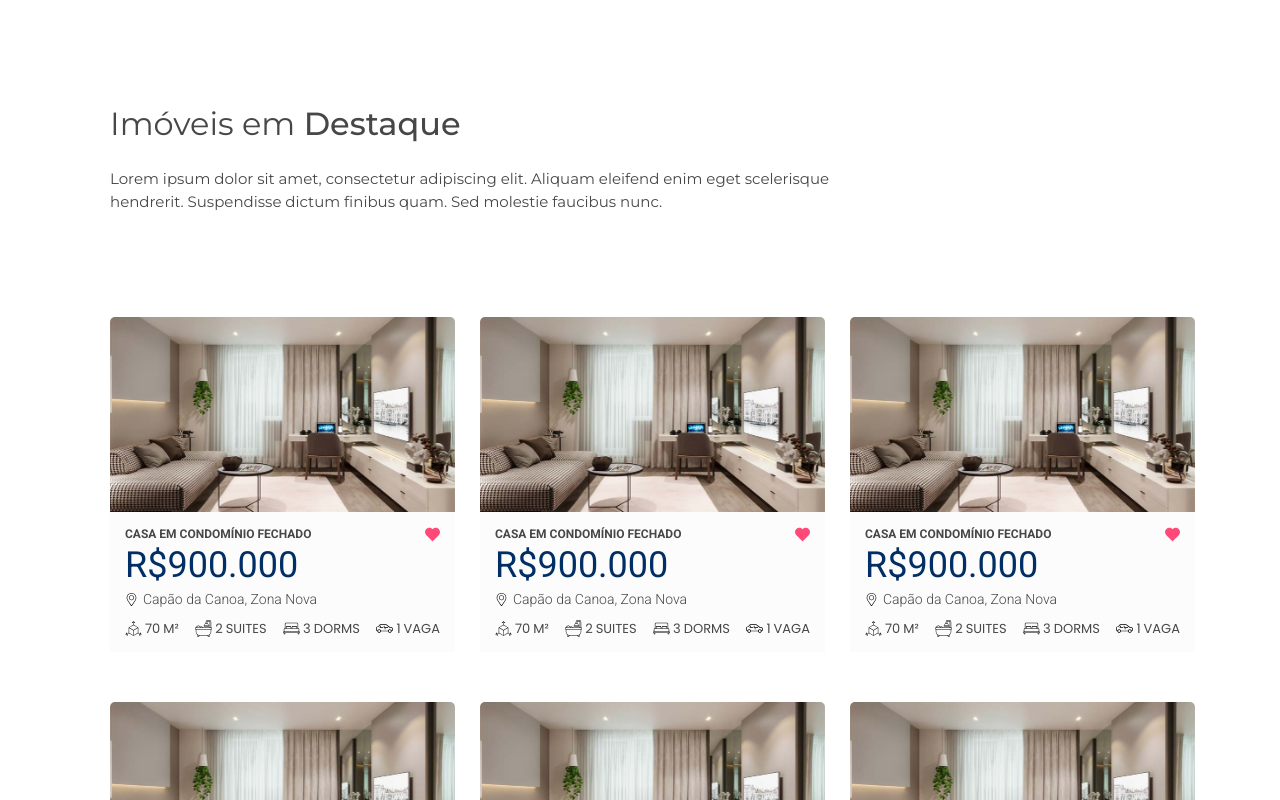
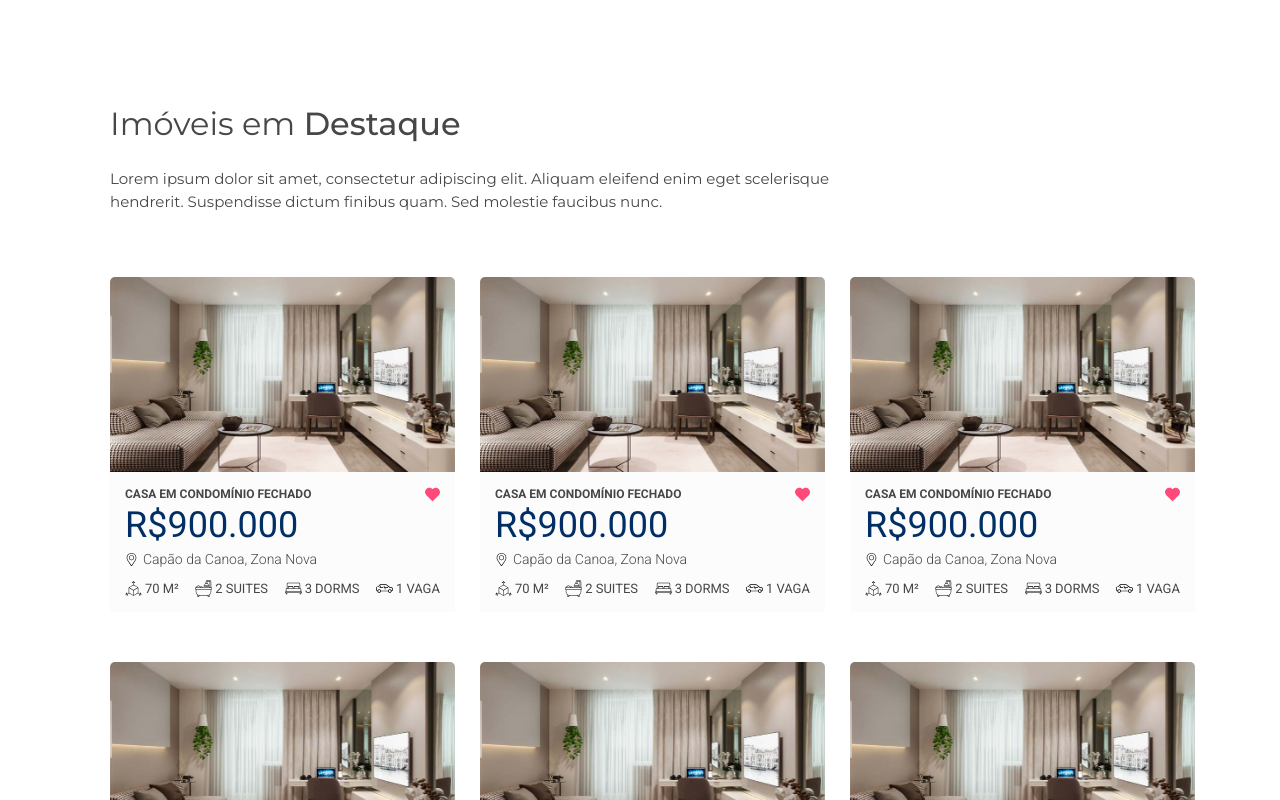
Before and after one commit to lrhernandes/highlights-component, a React (Create React App) app in the folder highlights/: page / in a window 1280 px wide. Shown: the top 800 px of the page. Built offline with nearby package versions, Linux system fonts and the light colour scheme; a web font is replaced by a local one.

Commit message:
feat(cards): animation

```diff
--- a/highlights/src/templates/Attribute/styles.css
+++ b/highlights/src/templates/Attribute/styles.css
@@ -11,7 +11,7 @@
 .attributes-text{
     display: flex;
     flex-direction: row;
-    font-family: 'Poppins', sans-serif;
+    font-family: roboto;
     font-style: normal;
     font-weight: normal;
     font-size: 13px;
--- a/highlights/src/templates/HighlightsCard/styles.css
+++ b/highlights/src/templates/HighlightsCard/styles.css
@@ -11,3 +11,8 @@
     display: flex;
     flex-direction: column;
 }
+
+.highlights-card:hover{
+    position: relative;
+    margin-top: -5px;
+}
--- a/highlights/src/templates/HighlightsContainer/styles.css
+++ b/highlights/src/templates/HighlightsContainer/styles.css
@@ -4,7 +4,7 @@
 }
 
 .highlight-grid{
-    margin-top: 13vh;
+    margin-top: 8vh;
     margin-bottom: 13vh;
     display: grid;
     gap: 50px;
--- a/highlights/src/templates/LocationDetails/styles.css
+++ b/highlights/src/templates/LocationDetails/styles.css
@@ -26,7 +26,6 @@
     width: 100%;
     font-family: Roboto;
     font-style: normal;
-    line-height: 15px;
     border: 2px solid transparent;
     font-weight: 300;
     font-size: 14px;
```
